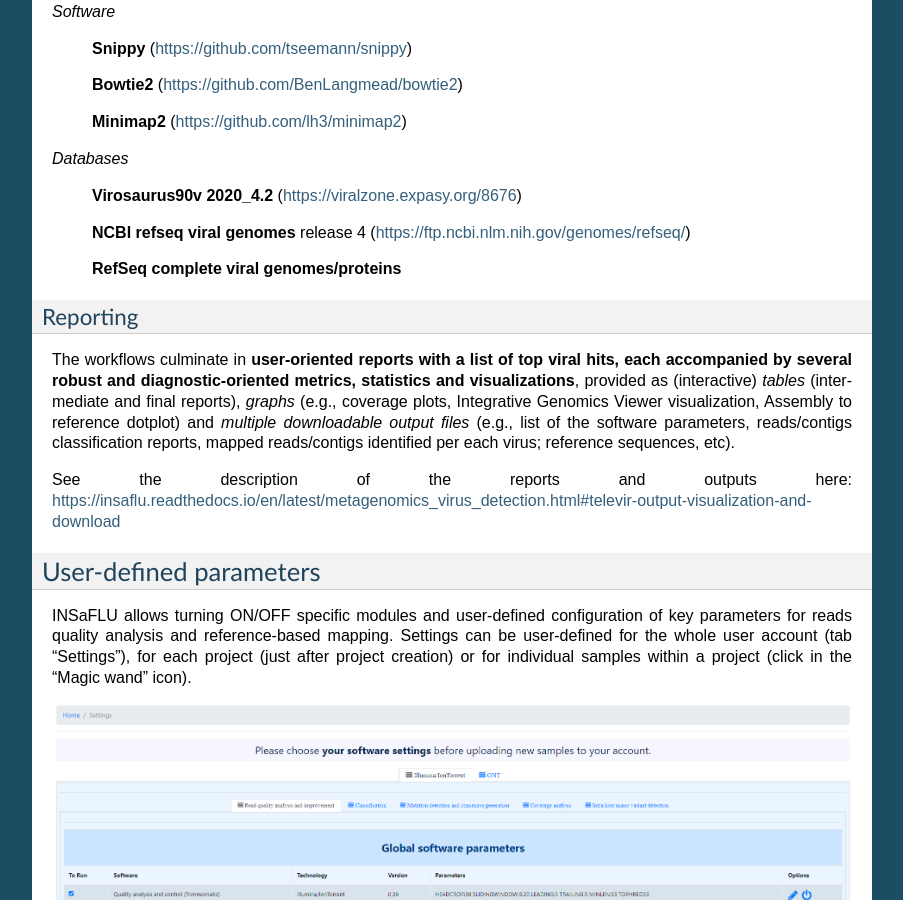
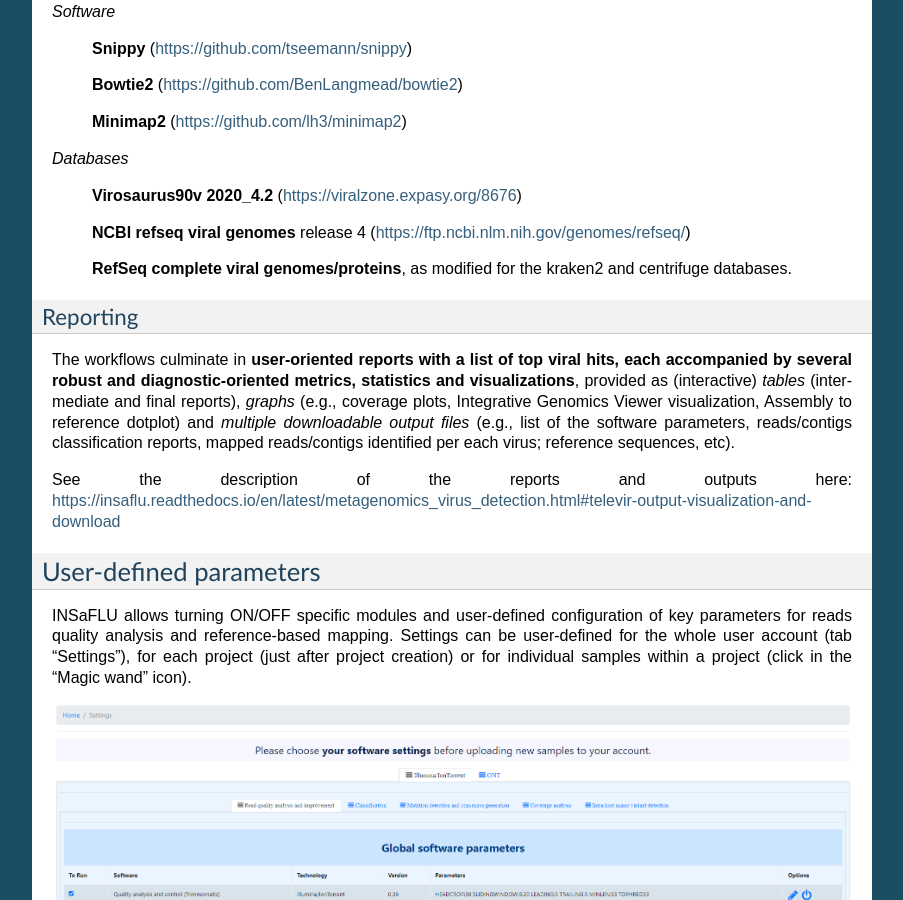
Before and after one commit to INSaFLU/insaflu_docs, a Sphinx documentation site: the page built from docs/bioinformatics_pipeline.rst, in a window 1280 px wide and 900 px high, scrolled down 19173 px. Shown: the whole window, without its empty margins (198-1101 px from the left). Built offline with Sphinx 7.4.7, drawn with Linux system fonts in a browser that asks for light colours; formulas are drawn with MathJax 3.

Commit message:
Refine textt

```diff
--- a/docs/bioinformatics_pipeline.rst
+++ b/docs/bioinformatics_pipeline.rst
@@ -782,7 +782,7 @@ Of note, TAXIDs that were not automatically selected for this confirmatory remap
 
 	**NCBI refseq viral genomes** release 4 (https://ftp.ncbi.nlm.nih.gov/genomes/refseq/)
 
-	**RefSeq complete viral genomes/proteins**
+	**RefSeq complete viral genomes/proteins**, as modified for the kraken2 and centrifuge databases.
 
 
 
```
